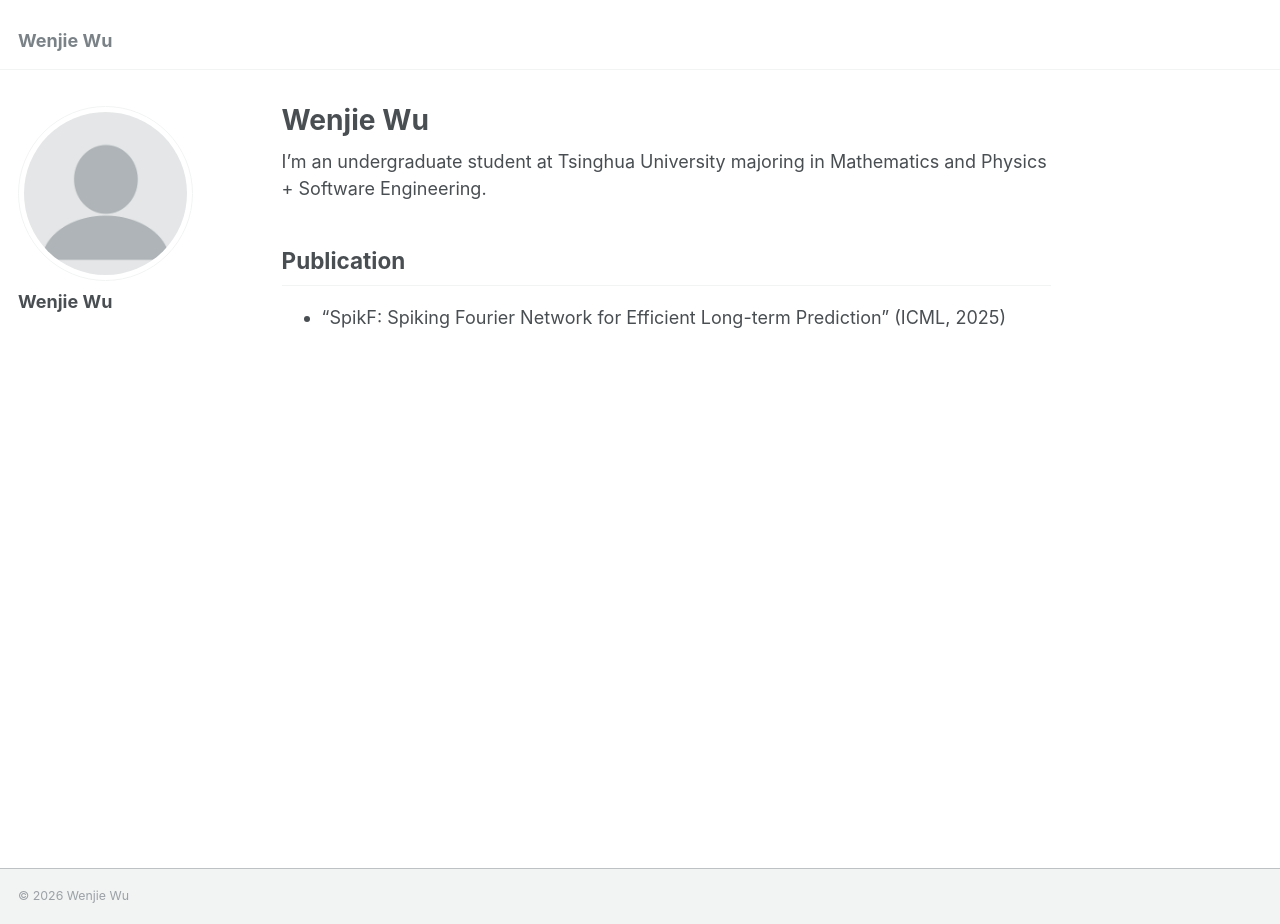
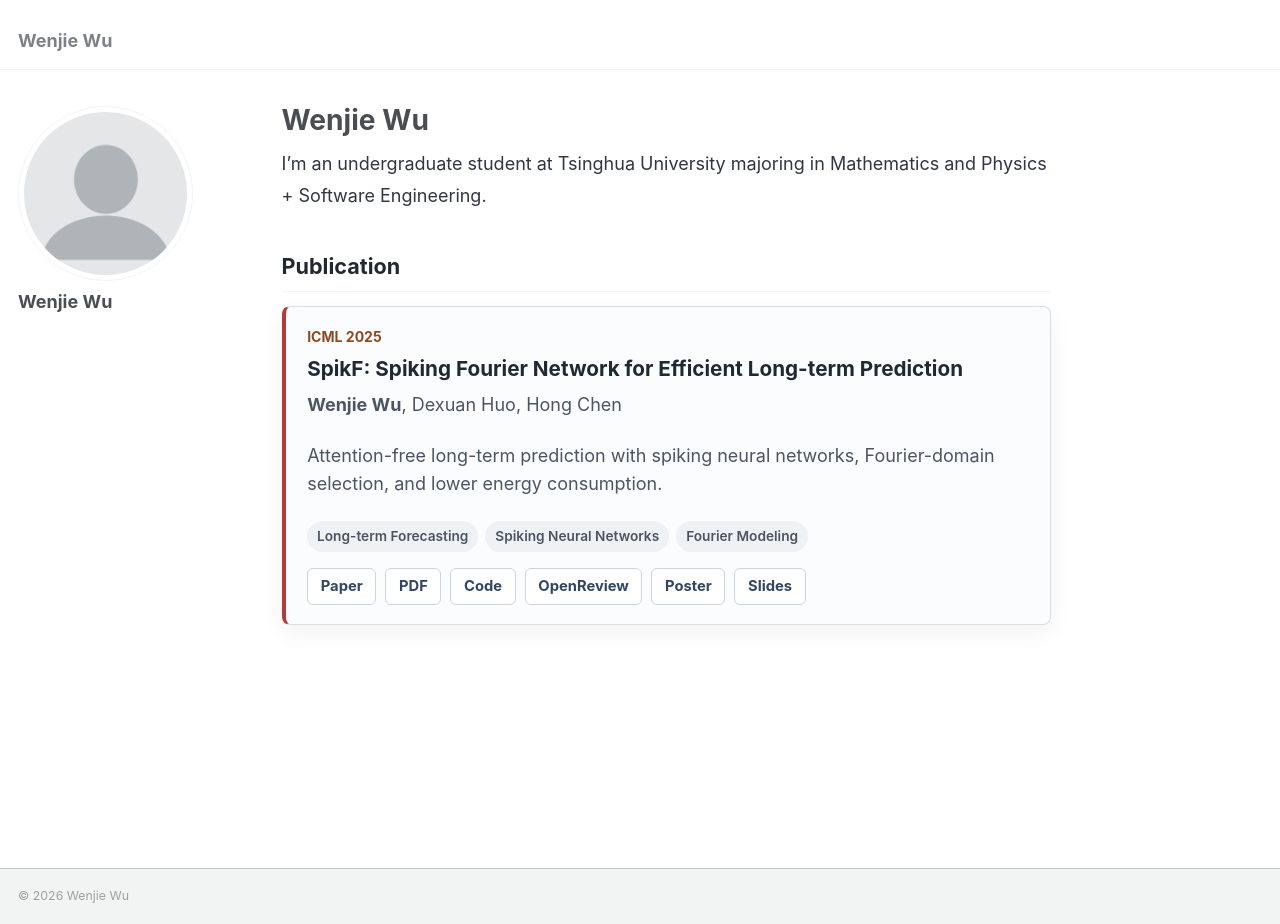
Before and after one commit to WWJ-creator/WWJ-creator.github.io, a Jekyll site: the page built from _pages/about.md, in a window 1280 px wide and 924 px high. Built offline with Jekyll 4.4.1, drawn with Linux system fonts in a browser that asks for light colours.

Commit message:
Polish homepage publication section

```diff
--- a/_config.yml
+++ b/_config.yml
@@ -12,7 +12,7 @@ title                    : "Wenjie Wu"
 title_separator          : "-"
 name                     : &name "Wenjie Wu"
 description              : &description "I&rsquo;m an undergraduate student at Tsinghua University majoring in Mathematics and Physics + Software Engineering."
-url                      : https://WWJ-creator.github.io # the base hostname & protocol for your site e.g. "https://[your GitHub username].github.io"
+url                      : https://wwj-creator.github.io # the base hostname & protocol for your site e.g. "https://[your GitHub username].github.io"
 baseurl                  : "" # the subpath of your site, e.g. "/blog"
 repository               : "WWJ-creator/WWJ-creator.github.io"
 
--- a/_pages/about.md
+++ b/_pages/about.md
@@ -7,8 +7,39 @@ redirect_from:
   - /about.html
 ---
 
-I&rsquo;m an undergraduate student at Tsinghua University majoring in Mathematics and Physics + Software Engineering.
+<section class="profile-intro">
+  <p class="profile-intro__text">
+    I&rsquo;m an undergraduate student at Tsinghua University majoring in Mathematics and Physics + Software Engineering.
+  </p>
+</section>
 
-## Publication
+<section class="publication-section" aria-labelledby="publication-heading">
+  <h2 id="publication-heading">Publication</h2>
 
-- "SpikF: Spiking Fourier Network for Efficient Long-term Prediction" (ICML, 2025)
+  <article class="publication-card">
+    <div class="publication-card__meta">ICML 2025</div>
+    <h3 class="publication-card__title">
+      SpikF: Spiking Fourier Network for Efficient Long-term Prediction
+    </h3>
+    <p class="publication-card__authors">
+      <strong>Wenjie Wu</strong>, Dexuan Huo, Hong Chen
+    </p>
+    <p class="publication-card__summary">
+      Attention-free long-term prediction with spiking neural networks, Fourier-domain selection,
+      and lower energy consumption.
+    </p>
+    <div class="publication-card__tags" aria-label="Publication topics">
+      <span>Long-term Forecasting</span>
+      <span>Spiking Neural Networks</span>
+      <span>Fourier Modeling</span>
+    </div>
+    <div class="publication-card__links" aria-label="Publication links">
+      <a href="https://proceedings.mlr.press/v267/wu25m.html">Paper</a>
+      <a href="https://raw.githubusercontent.com/mlresearch/v267/main/assets/wu25m/wu25m.pdf">PDF</a>
+      <a href="https://github.com/WWJ-creator/SpikF">Code</a>
+      <a href="https://openreview.net/forum?id=5jlvLwoO1n">OpenReview</a>
+      <a href="https://icml.cc/virtual/2025/poster/46411">Poster</a>
+      <a href="https://icml.cc/media/icml-2025/Slides/46411.pdf">Slides</a>
+    </div>
+  </article>
+</section>
--- a/assets/css/main.scss
+++ b/assets/css/main.scss
@@ -39,3 +39,114 @@
 @import "vendor/font-awesome/brands";
 @import "vendor/magnific-popup/magnific-popup";
 @import "print";
+
+.profile-intro {
+  margin-bottom: 1.5rem;
+}
+
+.profile-intro__text {
+  max-width: 46rem;
+  margin: 0;
+  color: #2f3742;
+  font-size: 1.05rem;
+  line-height: 1.75;
+}
+
+.publication-section h2 {
+  margin-bottom: 0.75rem;
+  color: #222831;
+  font-size: 1.2rem;
+}
+
+.publication-card {
+  max-width: 48rem;
+  padding: 1.1rem 1.2rem;
+  border: 1px solid #d8dee6;
+  border-left: 4px solid #b33a3a;
+  border-radius: 8px;
+  background: #fbfcfd;
+  box-shadow: 0 8px 24px rgba(28, 35, 45, 0.06);
+}
+
+.publication-card__meta {
+  margin-bottom: 0.4rem;
+  color: #8a4b22;
+  font-size: 0.78rem;
+  font-weight: 700;
+  text-transform: uppercase;
+}
+
+.publication-card__title {
+  margin: 0 0 0.45rem;
+  color: #1f2933;
+  font-size: 1.15rem;
+  line-height: 1.35;
+}
+
+.publication-card__authors,
+.publication-card__summary {
+  margin: 0.35rem 0;
+  color: #4b5563;
+  font-size: 0.95rem;
+  line-height: 1.55;
+}
+
+.publication-card__tags {
+  display: flex;
+  flex-wrap: wrap;
+  gap: 0.4rem;
+  margin-top: 0.7rem;
+}
+
+.publication-card__tags span {
+  display: inline-flex;
+  align-items: center;
+  min-height: 1.7rem;
+  padding: 0.25rem 0.55rem;
+  border-radius: 999px;
+  background: #eef2f5;
+  color: #4a5561;
+  font-size: 0.76rem;
+  font-weight: 600;
+}
+
+.publication-card__links {
+  display: flex;
+  flex-wrap: wrap;
+  gap: 0.5rem;
+  margin-top: 0.9rem;
+}
+
+.publication-card__links a {
+  display: inline-flex;
+  align-items: center;
+  min-height: 2rem;
+  padding: 0.35rem 0.7rem;
+  border: 1px solid #cbd5df;
+  border-radius: 6px;
+  background: #ffffff;
+  color: #314761;
+  font-size: 0.82rem;
+  font-weight: 700;
+  text-decoration: none;
+}
+
+.publication-card__links a:hover {
+  border-color: #b33a3a;
+  color: #8d2929;
+}
+
+@media (max-width: 37.5em) {
+  .profile-intro__text {
+    font-size: 1rem;
+  }
+
+  .publication-card {
+    padding: 0.95rem;
+  }
+
+  .publication-card__links a {
+    flex: 1 1 auto;
+    justify-content: center;
+  }
+}
```
Also changed, not shown: _pages/cv.md (+34 -3 lines).
